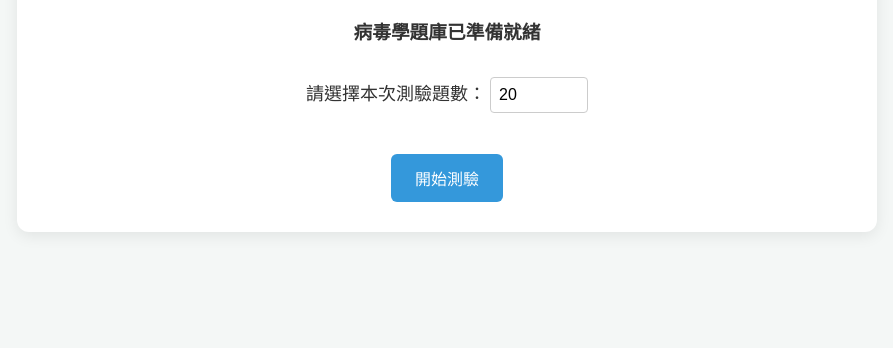
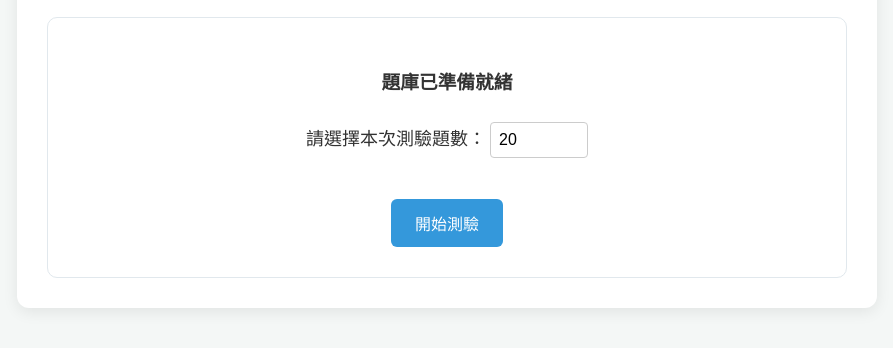
Before and after one commit to moguestrainer/vet-virology-quiz, a plain HTML site: page virology.html in a window 1280 px wide. Shown: the part 116-464 px from the top of the page, without its empty margins (193-1086 px from the left). Drawn offline with Linux system fonts and the light colour scheme.

Commit message:
Refactor virology quiz HTML structure and styles
Updated styles and structure for the quiz system.

```diff
--- a/virology.html
+++ b/virology.html
@@ -7,8 +7,8 @@
     <style>
         body { font-family: 'Segoe UI', Tahoma, Geneva, Verdana, sans-serif; background-color: #f4f7f6; color: #333; line-height: 1.6; padding: 20px; }
 
-        /* 確保中央主要卡片框為純白色背景 */
-        .container { max-width: 800px; margin: 0 auto; background-color: #ffffff !important; padding: 30px; border-radius: 12px; box-shadow: 0 4px 15px rgba(0,0,0,0.08); }
+        /* 中央容器卡片 */
+        .container { max-width: 800px; margin: 0 auto; background-color: #ffffff; padding: 30px; border-radius: 12px; box-shadow: 0 4px 15px rgba(0,0,0,0.08); }
 
         .header-bar { display: flex; justify-content: space-between; align-items: center; border-bottom: 2px solid #ecf0f1; padding-bottom: 15px; margin-bottom: 20px; }
         h1 { color: #3498db; font-size: 24px; margin: 0; }
@@ -17,6 +17,9 @@
 
         .screen { display: none; }
         .screen.active { display: block; }
+
+        /* 開始頁面的白色質感背板 */
+        .start-card { background: #ffffff; padding: 30px 20px; border-radius: 10px; border: 1px solid #e1e8ed; text-align: center; }
 
         .btn { display: inline-block; background: #3498db; color: #fff; padding: 12px 24px; border: none; border-radius: 6px; cursor: pointer; font-size: 16px; margin-top: 15px; transition: 0.3s; }
         .btn:hover { background: #2980b9; }
@@ -43,12 +46,14 @@
 
         <!-- 首頁 -->
         <div id="start-screen" class="screen active">
-            <h3 style="text-align: center;">病毒學題庫已準備就緒</h3>
-            <div style="text-align: center; margin-top: 30px;">
-                <label for="question-count" style="font-size: 18px;">請選擇本次測驗題數：</label>
-                <input type="number" id="question-count" value="20" min="1" max="500" style="padding: 8px; font-size: 16px; width: 80px; border: 1px solid #ccc; border-radius: 4px;">
-                <br><br>
-                <button class="btn" id="start-btn">開始測驗</button>
+            <div class="start-card">
+                <h3>題庫已準備就緒</h3>
+                <div style="margin-top: 25px;">
+                    <label for="question-count" style="font-size: 18px;">請選擇本次測驗題數：</label>
+                    <input type="number" id="question-count" value="20" min="1" max="500" style="padding: 8px; font-size: 16px; width: 80px; border: 1px solid #ccc; border-radius: 4px;">
+                    <br><br>
+                    <button class="btn" id="start-btn">開始測驗</button>
+                </div>
             </div>
         </div>
 
```
